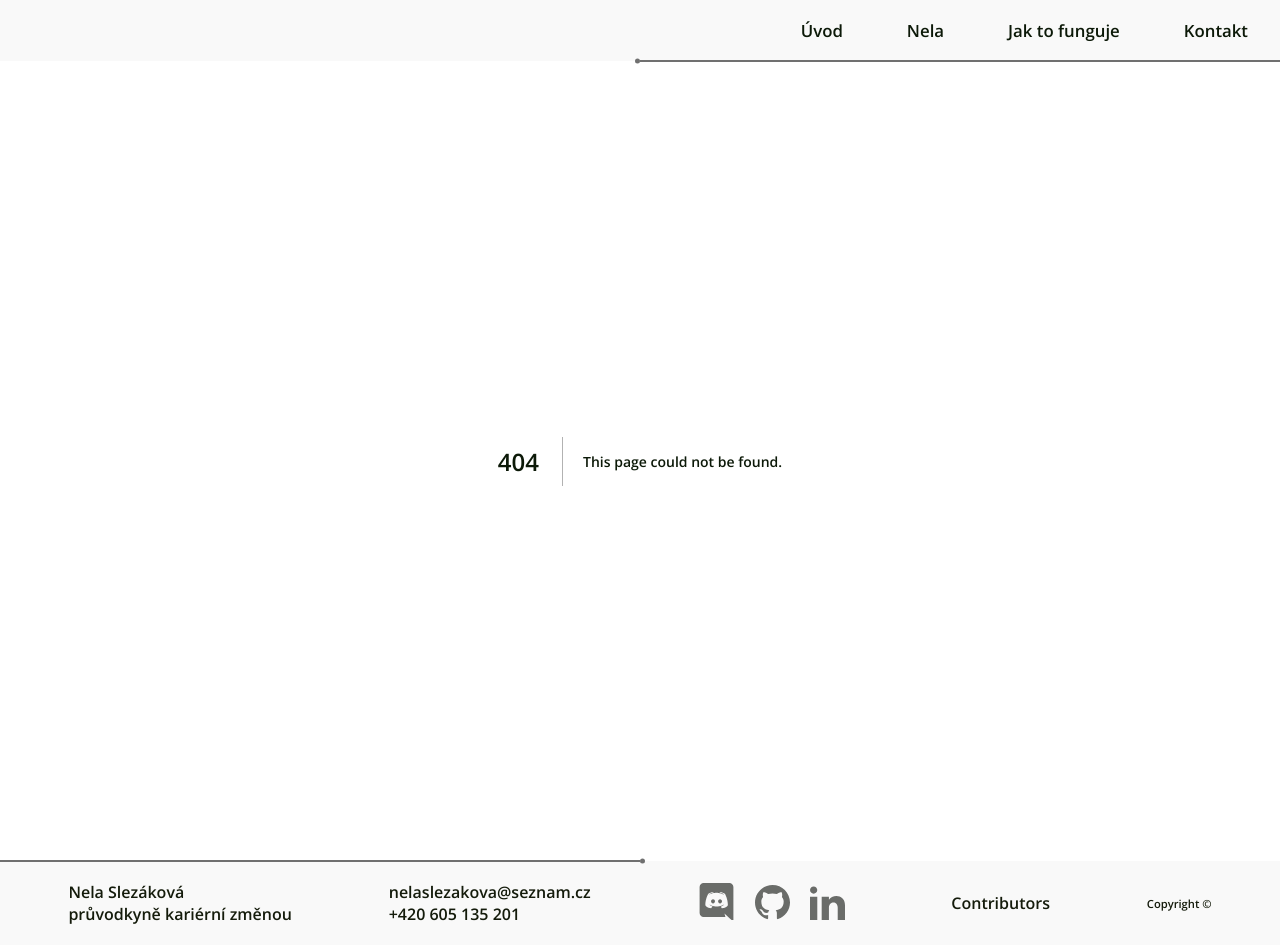
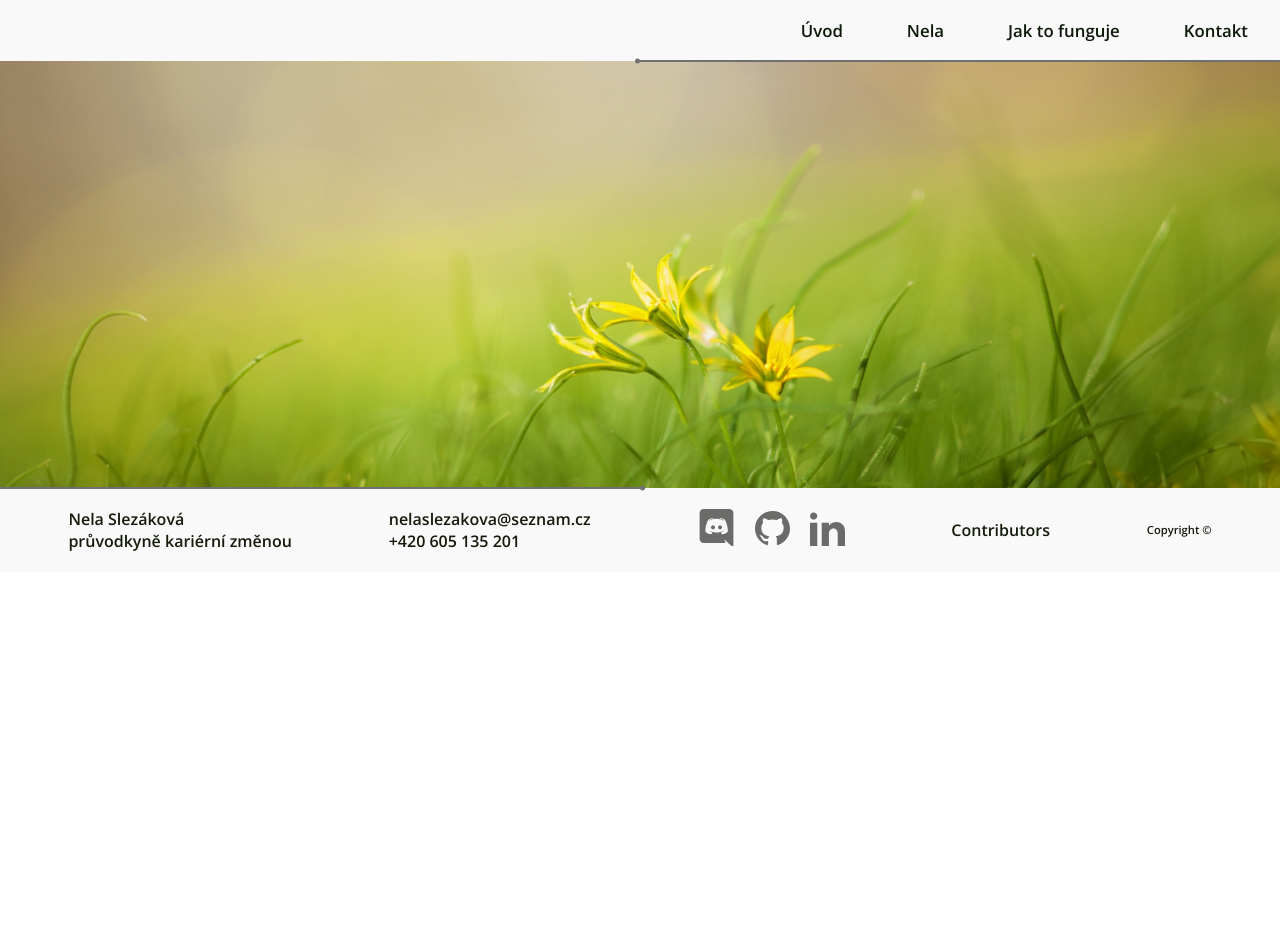
Before and after one commit to NelliaS/personal-webpage, a Next.js app: page /cennik in a window 1280 px wide. Before the commit this address had no page. After the commit the page ends 800 px from the top, so only its background shows below. Built offline with nearby package versions, Linux system fonts and the light colour scheme.

Commit message:
vytvorenie stranky cenik.tsx + cenik.module.css

```diff
--- /dev/null
+++ b/src/pages/cennik.tsx
@@ -0,0 +1,34 @@
+import type { NextPage } from 'next'
+import styles from '../styles/cennik.module.css'
+import Image from "next/image";
+import HeroImage from "../../public/images/cennik.jpg";
+
+const Cennik: NextPage = () => {
+    return (
+        <main className={styles.content}>
+            <div
+            className={styles.hero__wrap}
+            style={{ position: "relative", width: "100%", height: "33.33vw" }}
+            >
+            <Image
+                src={HeroImage}
+                className={styles.hero__img}
+                alt="hero image"
+                layout="fill"
+                objectFit="cover"
+            />
+            </div>
+            <section className={styles.content__block1}>
+
+            </section>
+            <section className={styles.content__block2}>
+
+            </section>
+            <section className={styles.content__block3}>
+
+            </section>
+        </main>
+    )
+  }
+
+  export default Cennik
```
Also changed, not shown: public/images/cennik.jpg (added), src/styles/cennik.module.css (added).
